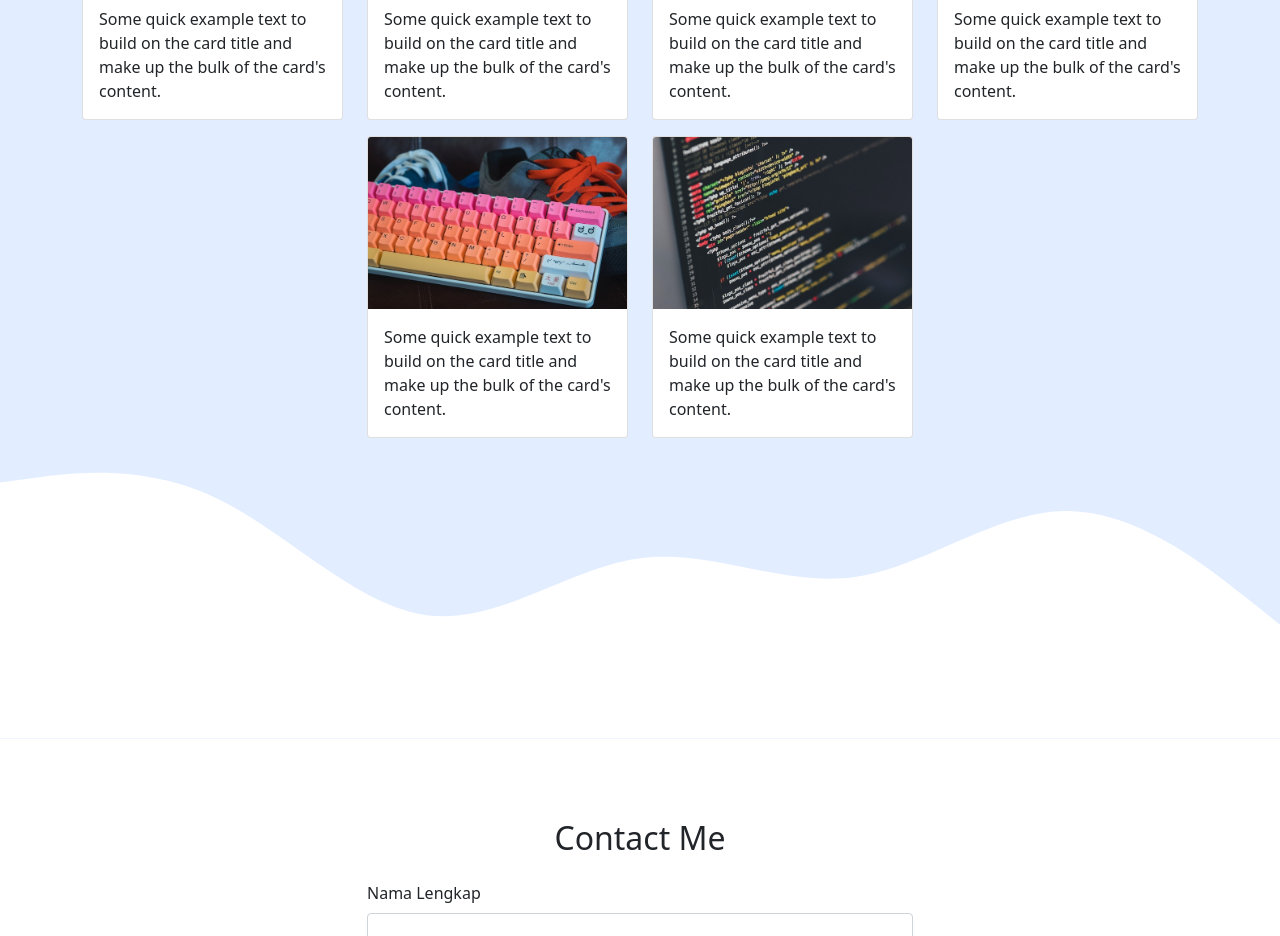
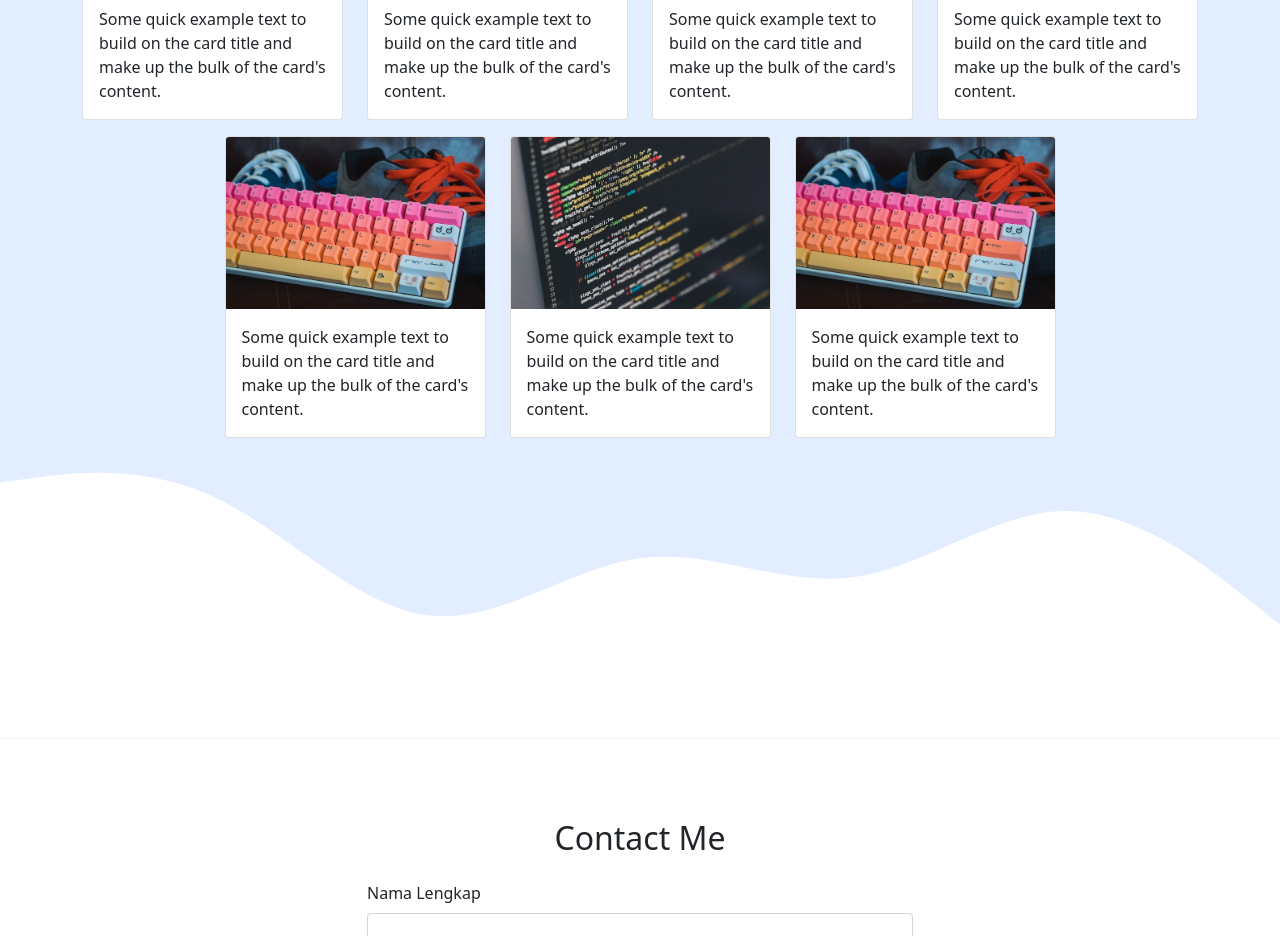
Before and after one commit to DullFat/coba.github.io, a plain HTML site: page index.html in a window 1280 px wide. Shown: the part 1680-2616 px from the top of the page. Drawn offline with nearby package versions, Linux system fonts and the light colour scheme.

Commit message:
Menambah Porto

```diff
--- a/index.html
+++ b/index.html
@@ -143,6 +143,14 @@
               </div>
             </div>
           </div>
+          <div class="col-md-3 mb-3">
+            <div class="card">
+              <img src="img/Project/1.jpg" class="card-img-top" alt="www" />
+              <div class="card-body">
+                <p class="card-text">Some quick example text to build on the card title and make up the bulk of the card's content.</p>
+              </div>
+            </div>
+          </div>
         </div>
       </div>
       <svg xmlns="http://www.w3.org/2000/svg" viewBox="0 0 1440 320">
```
